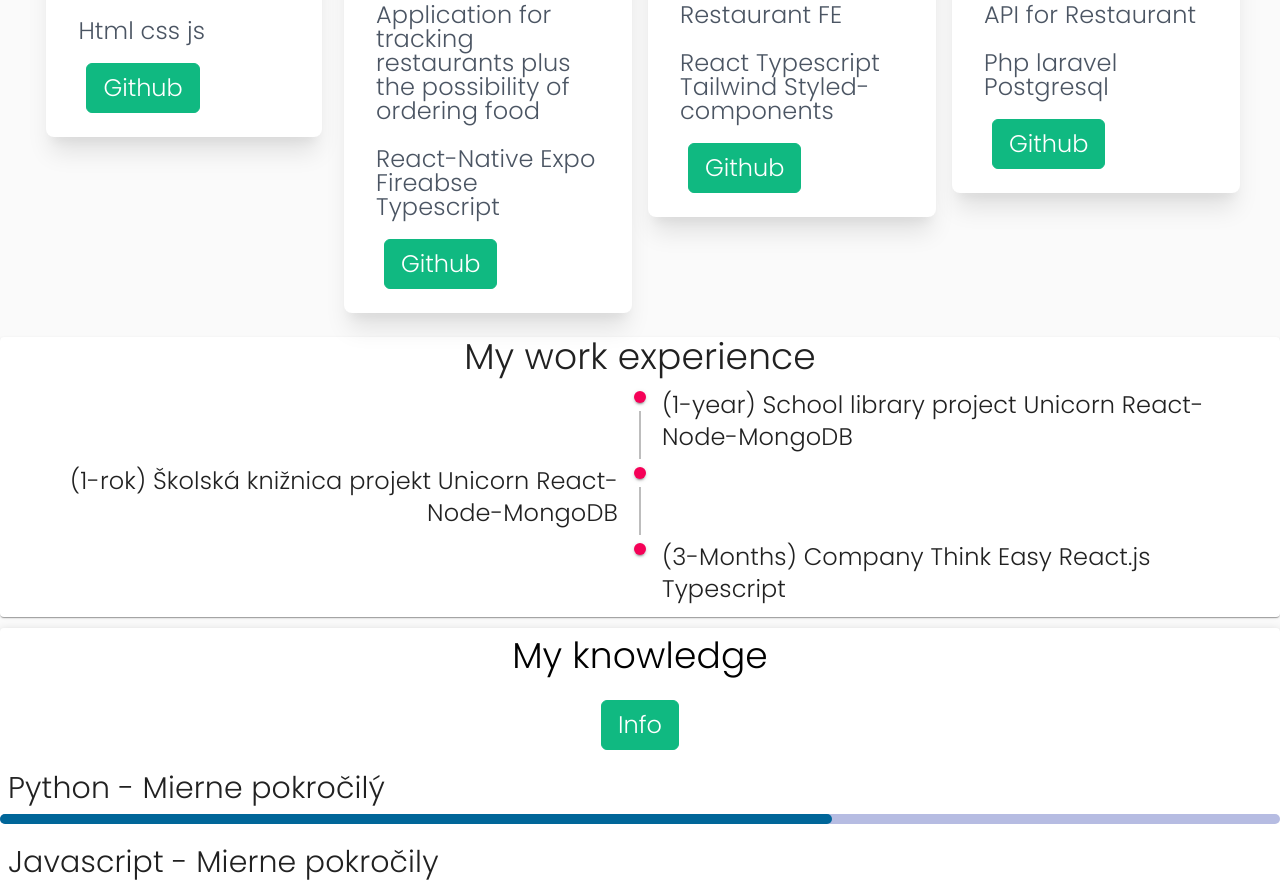
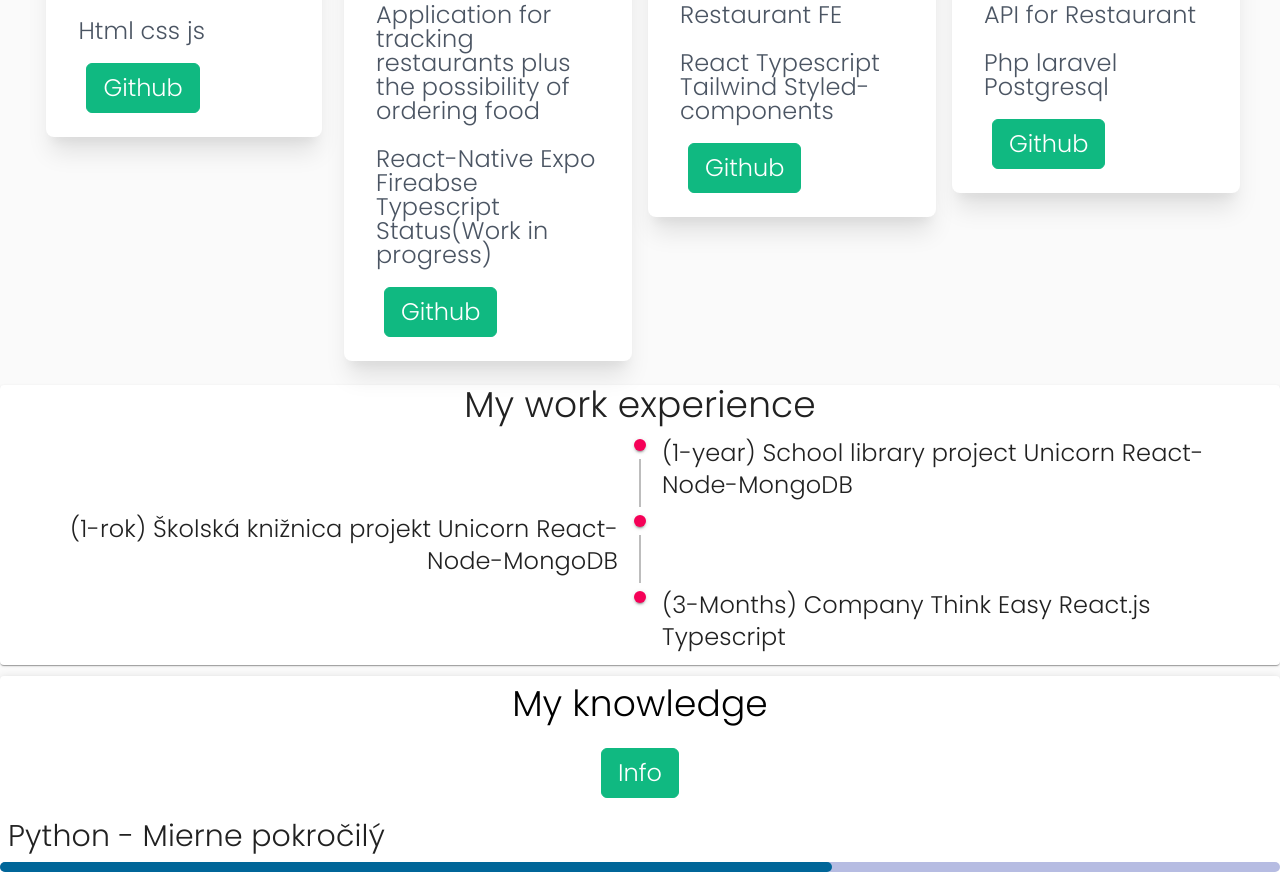
Before and after one commit to peterdinis/Portfolio-Dinis, a React (Create React App) app: page / in a window 1280 px wide. Shown: the part 2681-3567 px from the top of the page. Built offline with nearby package versions, Linux system fonts and the light colour scheme.

Commit message:
One project info changed

```diff
--- a/src/components/projects/MyProjects.jsx
+++ b/src/components/projects/MyProjects.jsx
@@ -51,8 +51,8 @@ const MyProjects = () => {
         <Project
           name="React-Native Food APP"
           description={t("description.projectFiveD")}
-          subName="React-Native Expo Fireabse Typescript"
-          link="https://github.com/peterdinis/React-Native-Grocery-App"
+          subName="React-Native Expo Fireabse Typescript Status(Work in progress)"
+          link="https://github.com/peterdinis/React-Native-FoodApp"
           firstLinkName="Github"
         />
 
```
